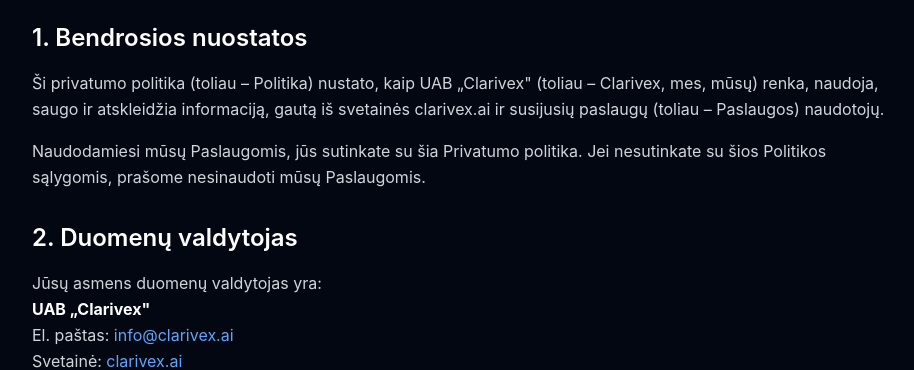
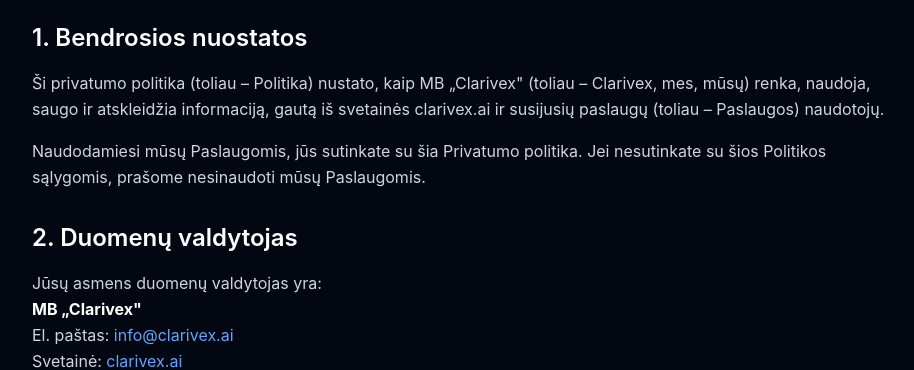
Before and after one commit to MB-Clarivex/clarivex-landing, a React (Vite) app: page /privatumas in a window 1280 px wide. Shown: the part 189-559 px from the top of the page, without its empty margins (176-1090 px from the left). Built offline with nearby package versions, Linux system fonts and the light colour scheme.

Commit message:
fix: change UAB to MB Clarivex

```diff
--- a/src/components/PrivacyPolicy.jsx
+++ b/src/components/PrivacyPolicy.jsx
@@ -35,7 +35,7 @@
             <section>
               <h2 className="text-2xl font-semibold text-white mb-4">1. Bendrosios nuostatos</h2>
               <p className="text-gray-300 leading-relaxed">
-                Ši privatumo politika (toliau – Politika) nustato, kaip UAB „Clarivex" (toliau – Clarivex, mes, mūsų)
+                Ši privatumo politika (toliau – Politika) nustato, kaip MB „Clarivex" (toliau – Clarivex, mes, mūsų)
                 renka, naudoja, saugo ir atskleidžia informaciją, gautą iš svetainės clarivex.ai ir susijusių
                 paslaugų (toliau – Paslaugos) naudotojų.
               </p>
@@ -49,7 +49,7 @@
               <h2 className="text-2xl font-semibold text-white mb-4">2. Duomenų valdytojas</h2>
               <p className="text-gray-300 leading-relaxed">
                 Jūsų asmens duomenų valdytojas yra:<br />
-                <strong className="text-white">UAB „Clarivex"</strong><br />
+                <strong className="text-white">MB „Clarivex"</strong><br />
                 El. paštas: <a href="mailto:info@clarivex.ai" className="text-blue-400 hover:text-blue-300">info@clarivex.ai</a><br />
                 Svetainė: <a href="https://clarivex.ai" className="text-blue-400 hover:text-blue-300">clarivex.ai</a>
               </p>
@@ -204,7 +204,7 @@
                 tvarkymo, susisiekite su mumis:
               </p>
               <div className="bg-gray-900 rounded-lg p-6 mt-4">
-                <p className="text-white font-medium">UAB „Clarivex"</p>
+                <p className="text-white font-medium">MB „Clarivex"</p>
                 <p className="text-gray-300 mt-2">
                   El. paštas: <a href="mailto:info@clarivex.ai" className="text-blue-400 hover:text-blue-300">info@clarivex.ai</a>
                 </p>
--- a/src/components/TermsOfService.jsx
+++ b/src/components/TermsOfService.jsx
@@ -36,7 +36,7 @@
               <h2 className="text-2xl font-semibold text-white mb-4">1. Sąlygų priėmimas</h2>
               <p className="text-gray-300 leading-relaxed">
                 Šios naudojimosi sąlygos (toliau – Sąlygos) sudaro teisiškai įpareigojančią sutartį tarp jūsų
-                ir UAB „Clarivex" (toliau – Clarivex, mes, mūsų) dėl prieigos prie svetainės clarivex.ai,
+                ir MB „Clarivex" (toliau – Clarivex, mes, mūsų) dėl prieigos prie svetainės clarivex.ai,
                 app.clarivex.ai ir visų susijusių paslaugų (toliau – Paslaugos) naudojimo.
               </p>
               <p className="text-gray-300 leading-relaxed mt-4">
@@ -284,7 +284,7 @@
                 Jei turite klausimų apie šias Sąlygas, susisiekite su mumis:
               </p>
               <div className="bg-gray-900 rounded-lg p-6 mt-4">
-                <p className="text-white font-medium">UAB „Clarivex"</p>
+                <p className="text-white font-medium">MB „Clarivex"</p>
                 <p className="text-gray-300 mt-2">
                   El. paštas: <a href="mailto:info@clarivex.ai" className="text-blue-400 hover:text-blue-300">info@clarivex.ai</a>
                 </p>
```
